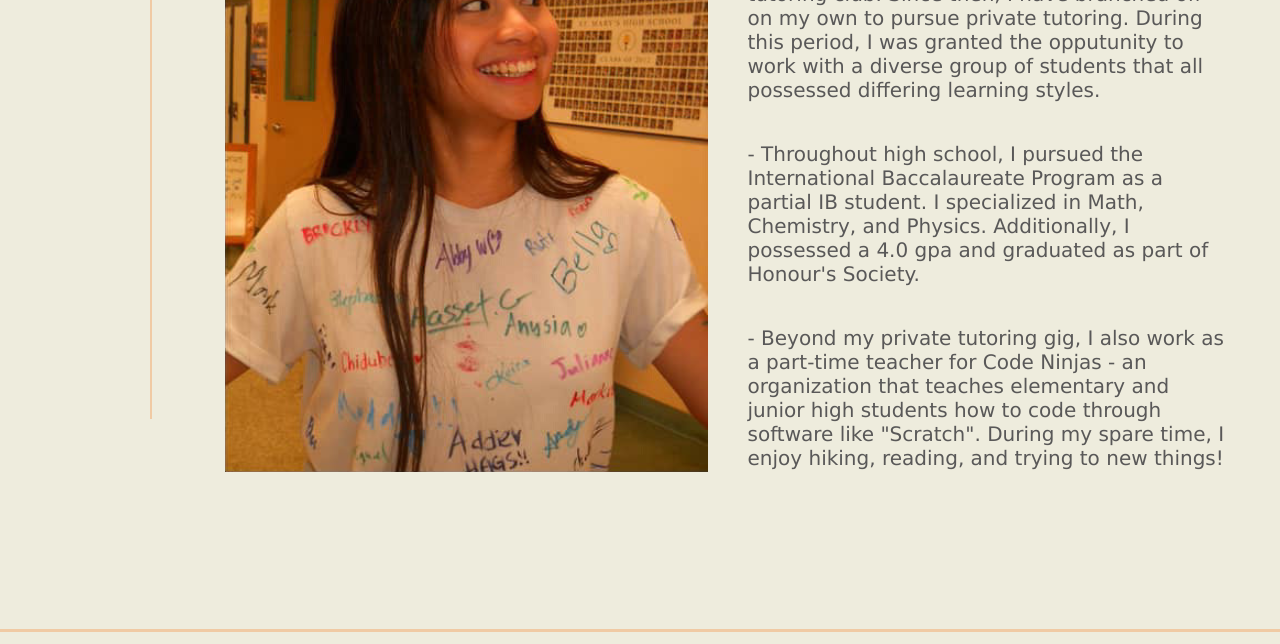
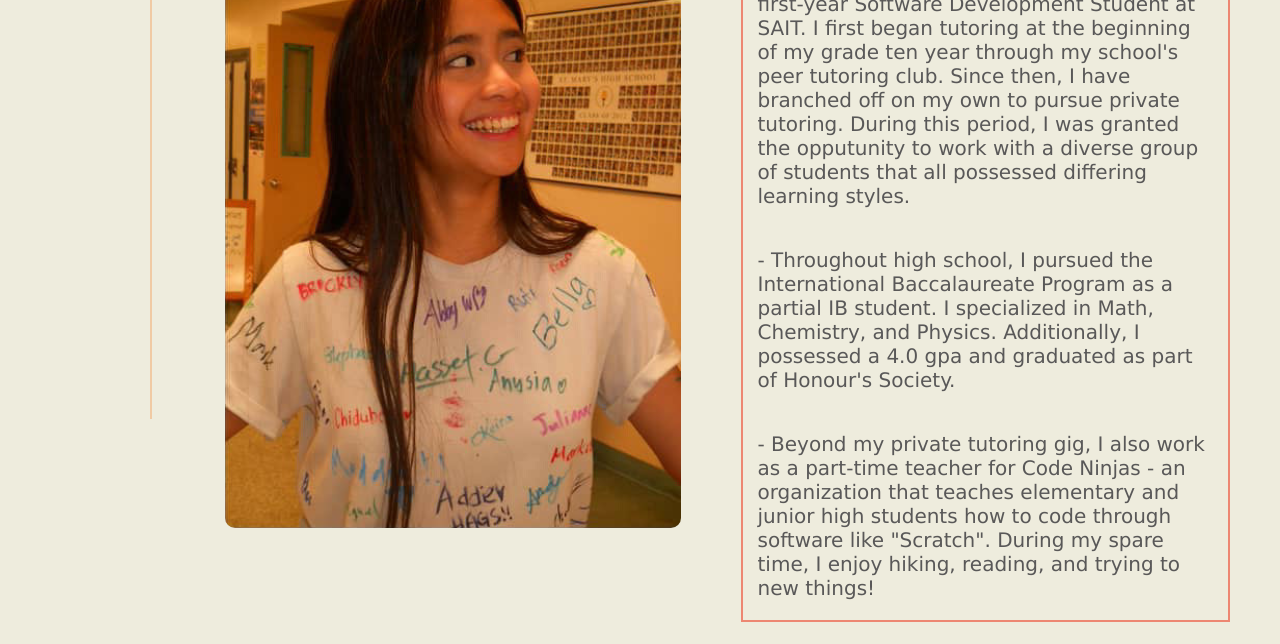
Before and after one commit to soph-Perez/sophia-tutoring-website, a plain HTML site: page about.html in a window 1280 px wide. Shown: the part 381-1025 px from the top of the page. Drawn offline with Linux system fonts and the light colour scheme.

Commit message:
Update about.css

```diff
--- a/about.css
+++ b/about.css
@@ -70,6 +70,13 @@ body{
     line-height: 3;
 }
 
+.flex-box-info-about{
+    display: flex;
+    flex-direction: row;
+    justify-content: space-between;
+    align-items: center;
+}
+
 /*shared styles between header and nav*/
 
 .nav-header a, .title-header a{
@@ -79,27 +86,27 @@ body{
 /*main body styles*/
 
 .info-main-body{
-    margin-top: 120px;
+    margin-top: 200px;
     margin-right: auto;
     padding-top: 15px;
     padding-left: 75px;
     min-height: 100vh;
     margin-left: 150px;
     padding-right: 50px;
-    margin-bottom: 75px;
+    margin-bottom: 50px;
 }
 
 .about-me-card{
     display: flex;
     flex-direction: row;
-    column-gap: 15px;
+    column-gap: 35px;
     align-items: center;
 }
 
 .personal-photo-about{
-    margin-top: 100px;
     height: 600px;
     margin-right: 25px;
+    border-radius: 10px;
     flex: 1;
 }
 
@@ -108,6 +115,10 @@ body{
     display: flex;
     flex-direction: column;
     justify-content: center;
+    border-width: 2px;
+    border-style: solid;
+    border-color: #ed8772;
+    padding:0px 15px 0px 15px;
 }
 
 .information-about-hone{
```
